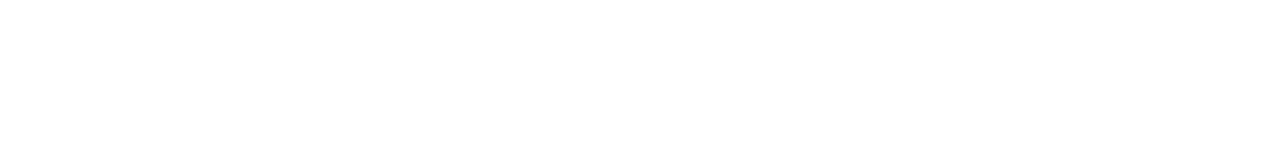
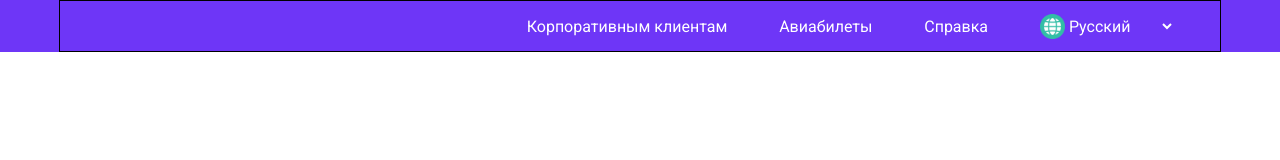
Before and after one commit to RiakhinEvgeniy/air-tickets, a plain HTML site: page index.html in a window 1280 px wide. Drawn offline with Linux system fonts and the light colour scheme; a web font is replaced by a local one.

Commit message:
ADD: Header. Header roof. Images. Select block

```diff
--- a/css/style.scss
+++ b/css/style.scss
@@ -2,3 +2,52 @@
     padding: 0;
     margin: 0;
 }
+
+.wrapper {
+    width: 1160px;
+    font-family: Roboto;
+    font-optical-sizing: auto;
+    font-style: normal;
+    color: white;
+    font-size: 16px;
+    margin: 0 auto;
+}
+
+.globus-language {
+    display: flex;
+    justify-content: center;
+    align-items: center;
+}
+
+.option {
+    background-color: #6E36F7;
+    border: none;
+}
+
+#language {
+    background-color: inherit;
+    border: none;
+    outline: none;
+    font-family: Roboto;
+    color: white;
+    font-size: 16px;
+}
+
+.header {
+    background-color: #6E36F7;
+
+    &_box {
+        border: 1px solid black;
+        display: flex;
+    }
+
+    &_box-roof {
+        display: flex;
+        justify-content: space-around;
+        align-items: center;
+        width: 700px;
+        height: 50px;
+        position: relative;
+        left: 38%;
+    }
+}
--- a/index.html
+++ b/index.html
@@ -1,12 +1,38 @@
 <!DOCTYPE html>
 <html lang="en">
+
 <head>
     <meta charset="UTF-8">
     <meta name="viewport" content="width=device-width, initial-scale=1.0">
     <link rel="stylesheet" href="./css/style.css">
+    <link rel="preconnect" href="https://fonts.googleapis.com">
+    <link rel="preconnect" href="https://fonts.gstatic.com" crossorigin>
+    <link
+        href="https://fonts.googleapis.com/css2?family=Edu+AU+VIC+WA+NT+Guides:wght@400..700&family=Epilogue:ital,wght@0,100..900;1,100..900&family=Roboto:ital,wght@0,100..900;1,100..900&display=swap"
+        rel="stylesheet">
     <title>Document</title>
 </head>
+
 <body>
+    <header class="header">
+        <div class="header_box wrapper">
+            <div class="header_box-roof">
+                <p>Корпоративным клиентам</p>
+                <p>Авиабилеты</p>
+                <p>Справка</p>
+                <div class="globus-language">
+                    <img src="./img/globus_white.png" alt="glob" width="25px" height="25px">
+                    <select class="select" name="language" id="language">
+                        <option class="option" value="ru">Русский</option>
+                        <option class="option" value="en">Английский</option>
+                        <option class="option" value="de">Немецкий</option>
+                    </select>
+                </div>
+            </div>
+        </div>
+    </header>
+    <main></main>
+    <footer></footer>
+</body>
 
-</body>
 </html>
```
Also changed, not shown: css/style.css, img/globus.png (added), img/globus_white.png (added), 1 other file.
